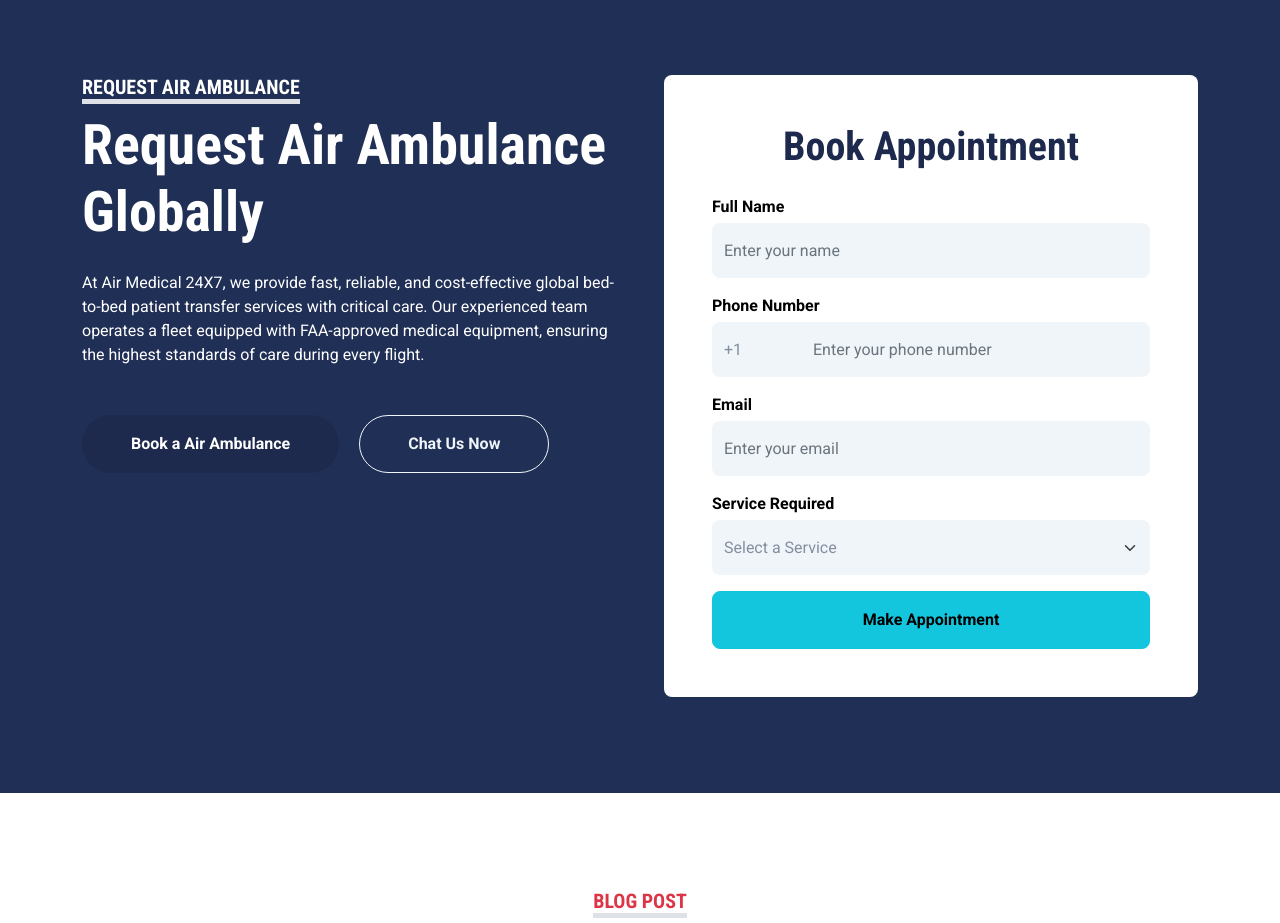
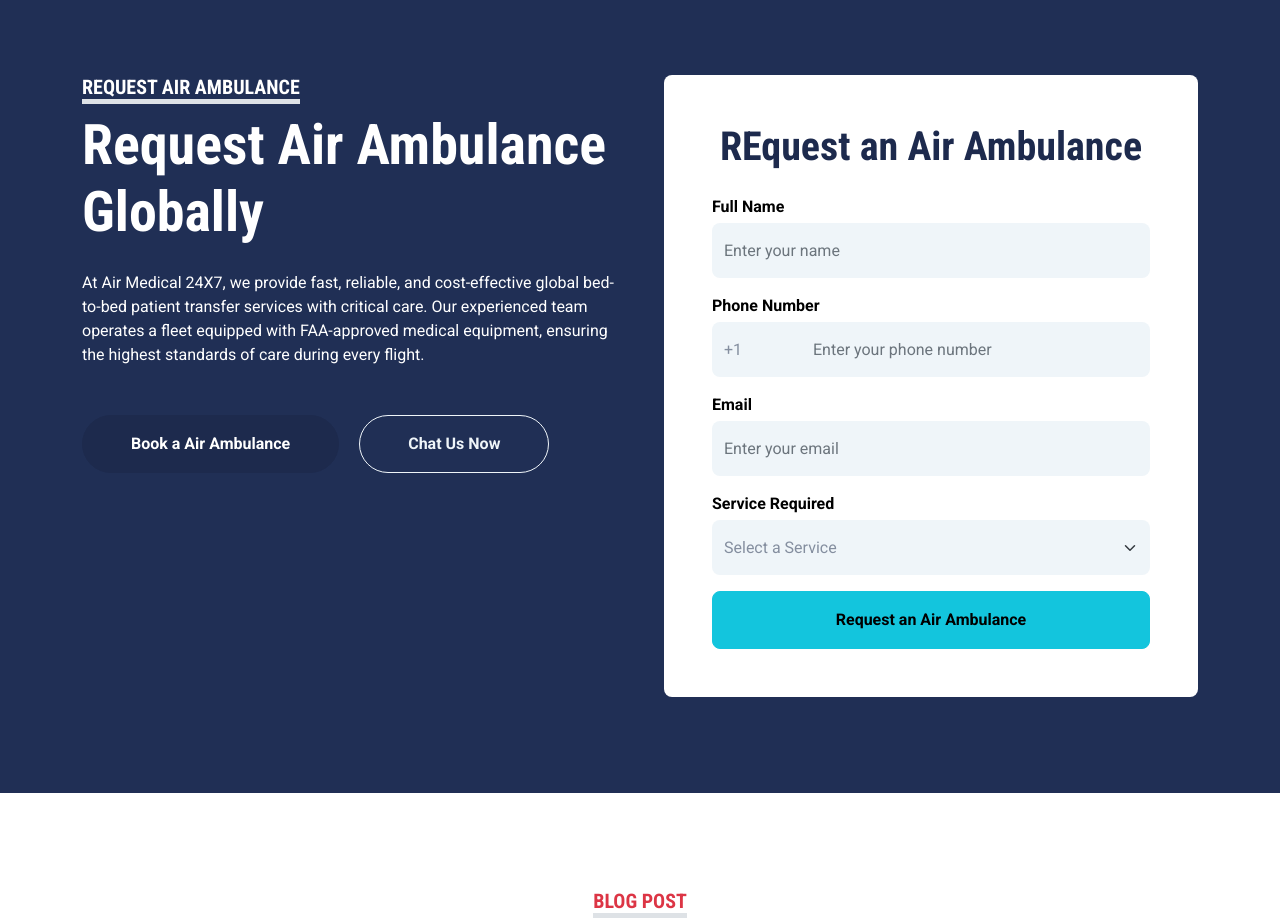
Before and after one commit to jeetchaurasia26/my_website, a plain HTML site: page index.html in a window 1280 px wide. Shown: the part 2660-3583 px from the top of the page. Drawn offline with nearby package versions, Linux system fonts and the light colour scheme; no server answers.

Commit message:
Resolved merge conflict

```diff
--- a/index.html
+++ b/index.html
@@ -304,7 +304,7 @@
       <!-- Right Section - New Form -->
       <div class="col-lg-6">
         <div class="bg-white text-center rounded p-5">
-          <h1 class="mb-4">Book Appointment</h1>
+          <h1 class="mb-4">REquest an Air Ambulance</h1>
 
 <form id="quoteForm">
 
@@ -377,7 +377,7 @@
 
     <div class="col-12">
       <button class="btn btn-primary w-100 py-3" type="submit">
-        Make Appointment
+        Request an Air Ambulance
       </button>
     </div>
 
```
